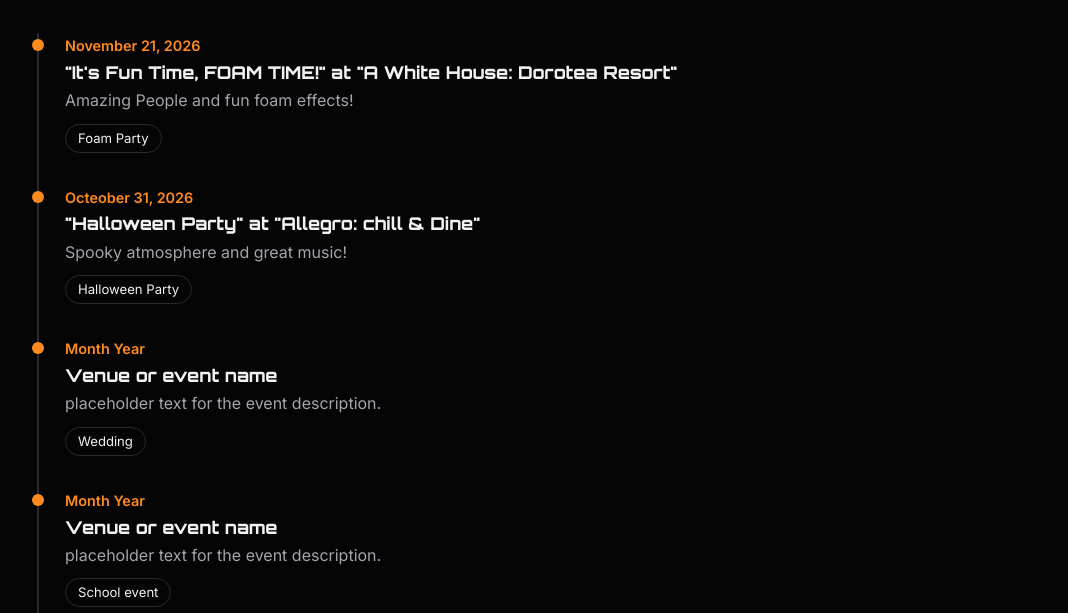
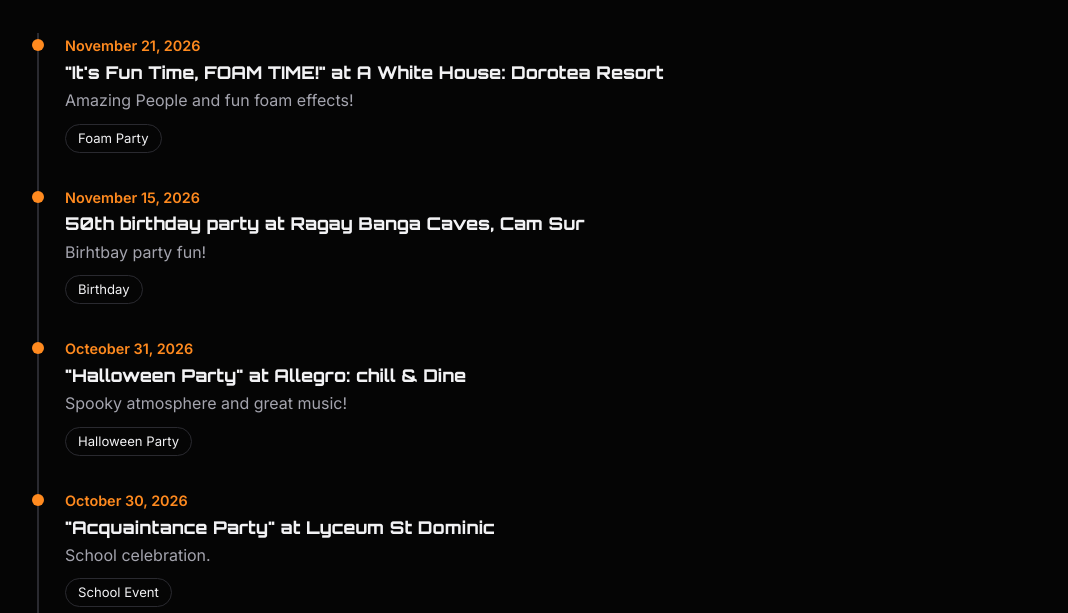
Before and after one commit to MaikaIDK/DJ-ARON, a plain HTML site: page past-gigs.html in a window 1280 px wide. Shown: the part 187-800 px from the top of the page, without its empty margins (103-1171 px from the left). Drawn offline with Linux system fonts and the light colour scheme.

Commit message:
Update past-gigs.html

```diff
--- a/past-gigs.html
+++ b/past-gigs.html
@@ -32,30 +32,30 @@
       <ul class="gigs">
         <li class="gig">
           <span class="when">November 21, 2026</span>
-          <h3>"It's Fun Time, FOAM TIME!" at "A White House: Dorotea Resort"</h3>
+          <h3>"It's Fun Time, FOAM TIME!" at A White House: Dorotea Resort</h3>
           <p>Amazing People and fun foam effects!</p>
           <span class="kind">Foam Party</span>
         </li>
 
+<li class="gig">
+          <span class="when">November 15, 2026</span>
+          <h3>50th birthday party at Ragay Banga Caves, Cam Sur</h3>
+          <p>Birhtbay party fun!</p>
+          <span class="kind">Birthday</span>
+        </li>
+
         <li class="gig">
           <span class="when">Octeober 31, 2026</span>
-          <h3>"Halloween Party" at "Allegro: chill & Dine"</h3>
+          <h3>"Halloween Party" at Allegro: chill & Dine</h3>
           <p>Spooky atmosphere and great music!</p>
           <span class="kind">Halloween Party</span>
         </li>
 
         <li class="gig">
-          <span class="when">Month Year</span>
-          <h3>Venue or event name</h3>
-          <p>placeholder text for the event description.</p>
-          <span class="kind">Wedding</span>
-        </li>
-
-        <li class="gig">
-          <span class="when">Month Year</span>
-          <h3>Venue or event name</h3>
-          <p>placeholder text for the event description.</p>
-          <span class="kind">School event</span>
+          <span class="when">October 30, 2026</span>
+          <h3>"Acquaintance Party" at Lyceum St Dominic</h3>
+          <p>School celebration.</p>
+          <span class="kind">School Event</span>
         </li>
       </ul>
     </div>
```
